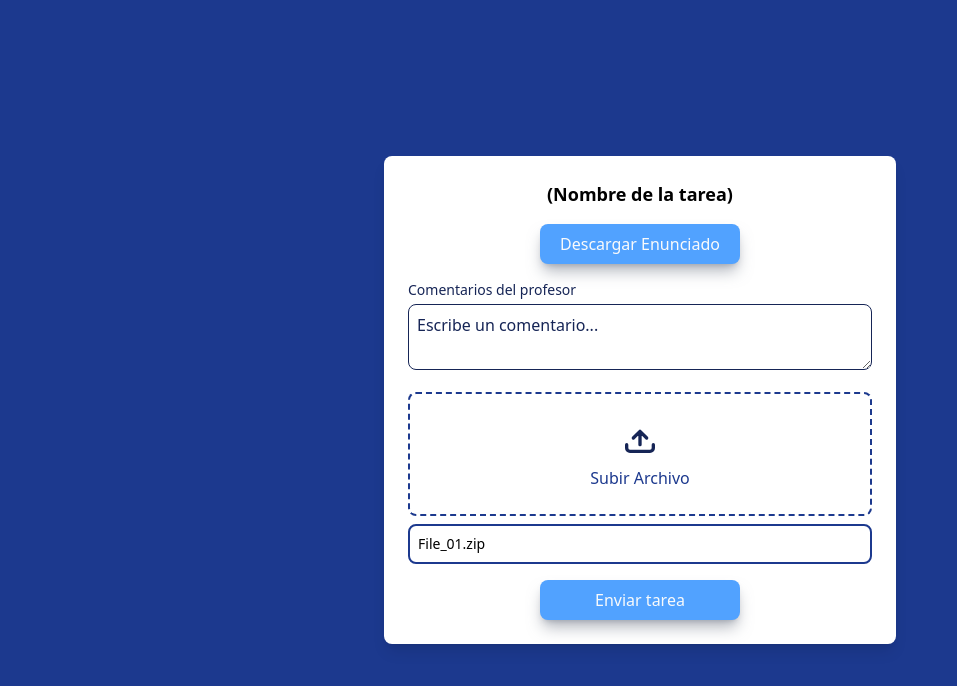
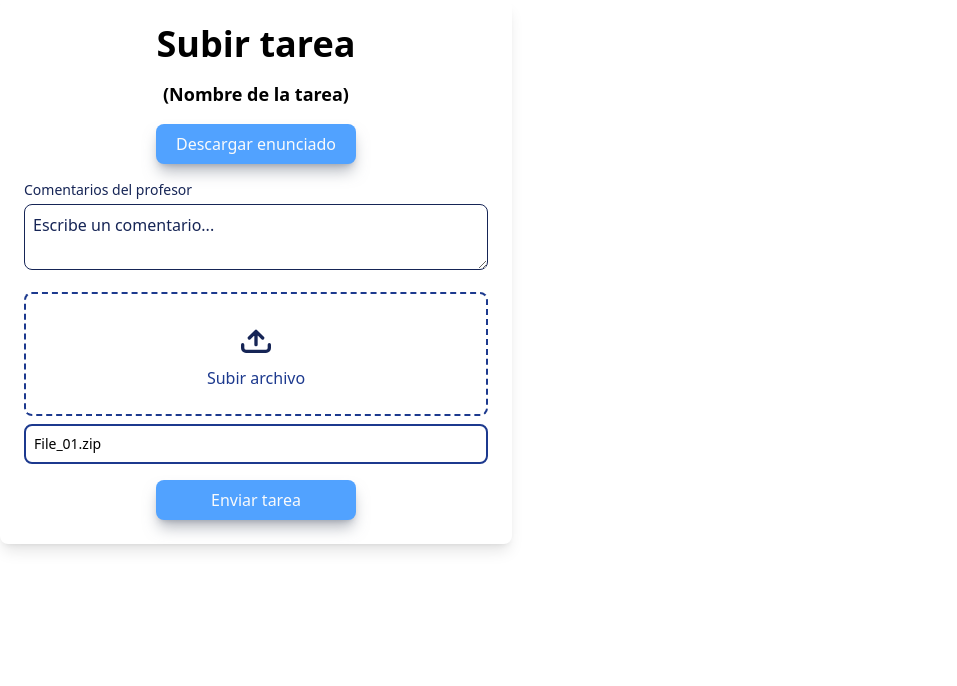
Before and after one commit to Elias-MN/Codemon, a React (Vite) app: page / in a window 1280 px wide. Shown: the top 686 px of the page, without its empty margins (0-957 px from the left). Built offline with nearby package versions, Linux system fonts and the light colour scheme.

Commit message:
Update UploadTask.tsx
Deleted background and added new sintax.

```diff
--- a/src/components/UploadTask.tsx
+++ b/src/components/UploadTask.tsx
@@ -1,14 +1,17 @@
 const UploadTask = () => {
   return (
-      <div className="flex items-center justify-center min-h-screen bg-blue-900">
+    //<div className="flex items-center justify-center min-h-screen bg-blue-900">
     <div className="w-full max-w-xs sm:max-w-md md:max-w-lg bg-white p-6 rounded-lg shadow-lg">
+      <h1 className="text-center font-bold text-4xl mb-4 font-mulish">
+        Subir tarea
+      </h1>
       <h2 className="text-lg font-bold text-center mb-4 font-mulish">
         (Nombre de la tarea)
       </h2>
 
       <div className="flex justify-center">
-            <button className="w-50 bg-blue-400 text-gray-50 py-2 rounded-lg shadow-lg shadow-gray-500/50 active:shadow-none hover:opacity-60 active:opacity-60 font-mulish">
-              Descargar Enunciado
+        <button className="w-50 bg-blue-400 text-gray-50 py-2 cursor-pointer rounded-lg shadow-lg shadow-gray-500/50 active:shadow-none hover:opacity-60 active:opacity-60 font-mulish">
+          Descargar enunciado
         </button>
       </div>
 
@@ -35,20 +38,18 @@ const UploadTask = () => {
             d="M12 16V8m-4 4l4-4m0 0l4 4M4 16v2a2 2 0 002 2h12a2 2 0 002-2v-2"
           />
         </svg>
-            <span className="mt-2 text-blue-900 font-mulish">Subir Archivo</span>
+        <span className="mt-2 text-blue-900 font-mulish">Subir archivo</span>
       </div>
 
-          <div className="mt-2 p-2 border-2 border-blue-900 rounded-lg text-left text-sm font-mulish">
-            File_01.zip
-          </div>
+      <p className="mt-2 p-2 border-2 border-blue-900 rounded-lg text-left text-sm font-mulish"> File_01.zip</p>
 
       <div className="flex justify-center">
-            <button className="w-50 bg-blue-400 text-gray-50 py-2 rounded-lg mt-4 shadow-lg shadow-gray-500/50 active:shadow-none hover:opacity-60 active:opacity-60 font-mulish">
+        <button className="w-50 bg-blue-400 cursor-pointer text-gray-50 py-2 rounded-lg mt-4 shadow-lg shadow-gray-500/50 active:shadow-none hover:opacity-60 active:opacity-60 font-mulish">
           Enviar tarea
         </button>
       </div>
     </div>
-      </div>
+    //</div>
   );
 };
 
```
Lines whose indentation alone changed are shown as unchanged.
